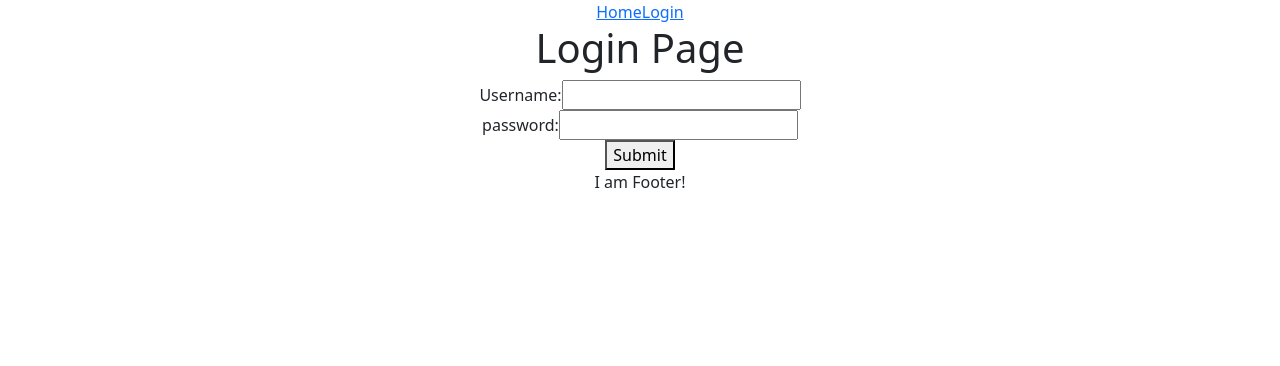
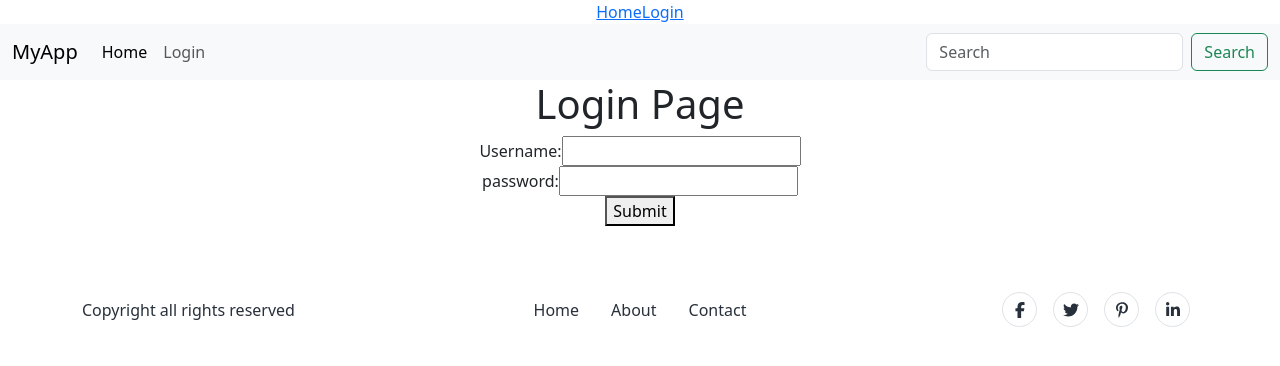
Before and after one commit to manikantareddy268/mern-project-1, a React (Create React App) app: page /login in a window 1280 px wide. Shown: the top 366 px of the page. Built offline with nearby package versions, Linux system fonts and the light colour scheme.

Commit message:
Improve header, footer and create dashboard, using lifting state

```diff
--- a/package.json
+++ b/package.json
@@ -3,6 +3,8 @@
   "version": "0.1.0",
   "private": true,
   "dependencies": {
+    "@fortawesome/free-brands-svg-icons": "^6.7.2",
+    "@fortawesome/react-fontawesome": "^0.2.2",
     "@testing-library/dom": "^10.4.0",
     "@testing-library/jest-dom": "^6.6.3",
     "@testing-library/react": "^16.3.0",
--- a/src/App.js
+++ b/src/App.js
@@ -1,13 +1,35 @@
-import { Route, Routes } from "react-router-dom";
+import { Navigate, Route, Routes } from "react-router-dom";
 import { Home } from "./Home.js";
 import { Login } from "./Login.js";
 import AppLayout from "./layout/AppLayout.js";
+import Dashboard from "./pages/Dashboard.js";
+import { useState } from "react";
 
 function App() {
+  const [userDetails, setUserDetails] = useState(null);
+
+  const updateUserDetails = (updatedUserDetails) => {
+    setUserDetails(updatedUserDetails);
+  };
+
   return (
     <Routes>
-      <Route path="/" element={<AppLayout><Home /></AppLayout>} />
-      <Route path="/login" element={<AppLayout><Login /></AppLayout>} />
+      <Route path="/" element={userDetails ?
+        <Navigate to="/dashboard" /> :
+        <AppLayout>
+          <Home />
+        </AppLayout>}
+      />
+      <Route path="/login" element={userDetails ?
+        <Navigate to="/dashboard" /> :
+        <AppLayout>
+          <Login updateUserDetails={updateUserDetails} />
+        </AppLayout>}
+      />
+      <Route path="/dashboard"
+        element={userDetails ? <Dashboard /> :
+        <Navigate to="/login" />}
+      />
     </Routes>
   );
 }
--- a/src/Login.js
+++ b/src/Login.js
@@ -1,6 +1,6 @@
 import { useState } from "react";
 
-function Login() {
+function Login({updateUserDetails}) {
     const [formData, setFormData] = useState({
         username: '',
         password: ''
@@ -41,6 +41,10 @@ function Login() {
 
         if (validate()) {
             if (formData.username === 'admin' && formData.password === 'admin') {
+                updateUserDetails({
+                    name: 'John Cena',
+                    email: 'john@cena.com'
+                });
                 setMessage('Valid Credentials');
             } else {
                 setMessage('Invalid Credentials');
--- /dev/null
+++ b/src/layout/Footer.css
@@ -0,0 +1,59 @@
+.ezy__footer1 {
+  --bs-body-color: #28303b;
+  --bs-body-bg: rgb(255, 255, 255);
+  --ezy-theme-color: rgb(13, 110, 253);
+  --ezy-theme-color-rgb: 13, 110, 253;
+
+  background-color: var(--bs-body-bg);
+  color: var(--bs-body-color);
+  padding: 40px 0;
+}
+
+@media (min-width: 768px) {
+  .ezy__footer1 {
+    padding: 60px 0;
+  }
+}
+
+.gray .ezy__footer1,
+.ezy__footer1.gray {
+  --bs-body-bg: rgb(246, 246, 246);
+}
+
+.dark-gray .ezy__footer1,
+.ezy__footer1.dark-gray {
+  --bs-body-color: #ffffff;
+  --bs-body-bg: rgb(30, 39, 53);
+}
+
+.dark .ezy__footer1,
+.ezy__footer1.dark {
+  --bs-body-color: #ffffff;
+  --bs-body-bg: rgb(11, 23, 39);
+}
+
+.ezy__footer1-nav .nav-link {
+  color: var(--bs-body-color);
+}
+
+.ezy__footer1-nav .nav-link:hover {
+  color: var(--bs-body-color);
+  opacity: 0.8;
+}
+
+.ezy__footer1-social li {
+  list-style-type: none;
+  display: inline-block;
+  margin: 6px 8px;
+}
+
+.ezy__footer1-social li a {
+  color: var(--bs-body-color);
+  width: 35px;
+  height: 35px;
+  text-decoration: none;
+}
+
+.ezy__footer1-social li a:hover {
+  color: var(--ezy-theme-color);
+}
--- a/src/layout/Footer.js
+++ b/src/layout/Footer.js
@@ -1,11 +1,94 @@
-function Footer() {
-    return (
-        <>
-            <div className="container-fluid text-center">
-                <p>I am Footer!</p>
-            </div>
-        </>
-    );
-}
+import React from "react";
+import { Col, Container, Nav, Row } from "react-bootstrap";
+import { FontAwesomeIcon } from "@fortawesome/react-fontawesome";
+import {
+  faFacebookF,
+  faTwitter,
+  faPinterestP,
+  faLinkedinIn,
+} from "@fortawesome/free-brands-svg-icons";
+import PropTypes from "prop-types";
+import "./Footer.css"; // Import the external CSS
 
-export default Footer;
+const navigations = [
+  { value: "Home", href: "/" },
+  { value: "About", href: "#!" },
+  { value: "Contact", href: "#!" },
+];
+
+const socialIcons = [
+  { icon: faFacebookF, href: "#!" },
+  { icon: faTwitter, href: "#!" },
+  { icon: faPinterestP, href: "#!" },
+  { icon: faLinkedinIn, href: "#!" },
+];
+
+const NavigationItem = ({ item }) => (
+  <Nav.Item>
+    <Nav.Link href={item.href}>{item.value}</Nav.Link>
+  </Nav.Item>
+);
+
+NavigationItem.propTypes = {
+  item: PropTypes.object.isRequired,
+};
+
+const SocialItem = ({ social }) => (
+  <li>
+    <a
+      href={social.href}
+      className="border d-flex justify-content-center align-items-center rounded-circle"
+    >
+      <FontAwesomeIcon icon={social.icon} />
+    </a>
+  </li>
+);
+
+SocialItem.propTypes = {
+  social: PropTypes.object.isRequired,
+};
+
+// function Footer() {
+//     return (
+//         <>
+//             <div className="container-fluid text-center">
+//                 <p>I am Footer!</p>
+//             </div>
+//         </>
+//     );
+// }
+
+// export default Footer
+
+const Footer1 = () => {
+  return (
+    <section className="ezy__footer1 light">
+      <Container>
+        <Row className="d-flex justify-content-between align-items-center">
+          <Col lg={4}>
+            <p className="mb-lg-0">Copyright all rights reserved</p>
+          </Col>
+          <Col lg={4}>
+            <Nav className="ezy__footer1-nav justify-content-center">
+              {navigations.map((item, i) => (
+                <NavigationItem item={item} key={i} />
+              ))}
+            </Nav>
+          </Col>
+          <Col
+            lg={4}
+            className="d-flex justify-content-center justify-content-lg-end"
+          >
+            <Nav className="ezy__footer1-social">
+              {socialIcons.map((social, i) => (
+                <SocialItem social={social} key={i} />
+              ))}
+            </Nav>
+          </Col>
+        </Row>
+      </Container>
+    </section>
+  );
+};
+
+export default Footer1;
--- a/src/layout/Header.js
+++ b/src/layout/Header.js
@@ -6,6 +6,55 @@ function Header() {
                 <Link to="/">Home</Link>
                 <Link to="/login">Login</Link>
             </div>
+
+            <nav className="navbar navbar-expand-lg bg-body-tertiary">
+                <div className="container-fluid">
+                    <Link className="navbar-brand" to="/">
+                        MyApp
+                    </Link>
+
+                    <button
+                        className="navbar-toggler"
+                        type="button"
+                        data-bs-toggle="collapse"
+                        data-bs-target="#navbarSupportedContent"
+                        aria-controls="navbarSupportedContent"
+                        aria-expanded="false"
+                        aria-label="Toggle navigation"
+                    >
+                        <span className="navbar-toggler-icon" />
+                    </button>
+
+                    <div className="collapse navbar-collapse" id="navbarSupportedContent">
+                        <ul className="navbar-nav me-auto mb-2 mb-lg-0">
+                            <li className="nav-item">
+                                <Link className="nav-link active" aria-current="page" to="/">
+                                    Home
+                                </Link>
+                            </li>
+                            <li className="nav-item">
+                                <Link className="nav-link" to="/login">
+                                    Login
+                                </Link>
+                            </li>
+                        </ul>
+
+                        <form className="d-flex" role="search">
+                            <input
+                                className="form-control me-2"
+                                type="search"
+                                placeholder="Search"
+                                aria-label="Search"
+                            />
+                            <button className="btn btn-outline-success" type="submit">
+                                Search
+                            </button>
+                        </form>
+                    </div>
+                </div>
+            </nav>
+
+
         </>
     );
 }
--- /dev/null
+++ b/src/pages/Dashboard.js
@@ -0,0 +1,9 @@
+function Dashboard() {
+    return(
+        <div className="container text-center">
+            <h1>User Dashboard Pages</h1>
+        </div>
+    );
+}
+
+export default Dashboard;
```
Also changed, not shown: 1 other file (tests, documents, lock files or other folders).
